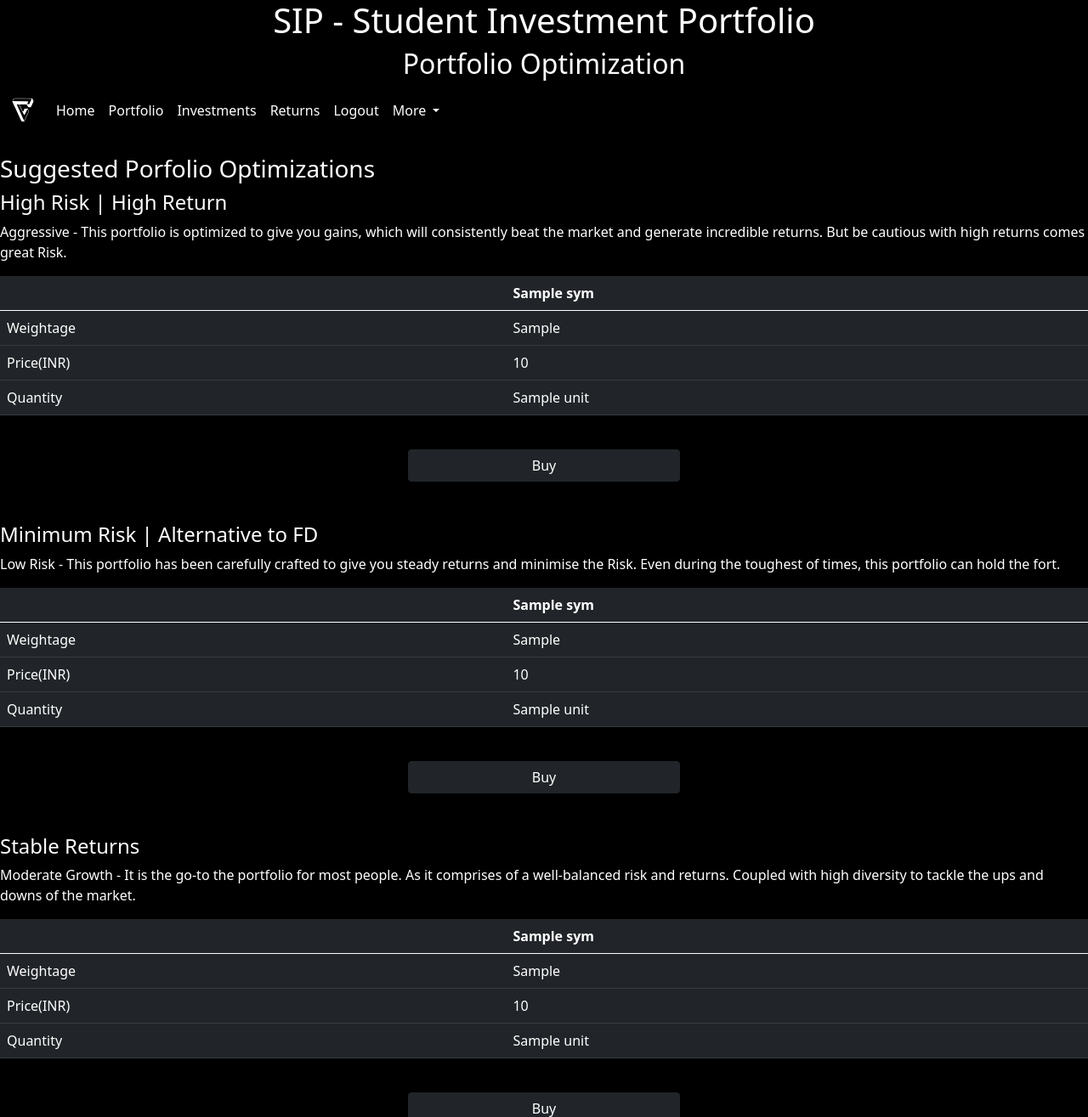
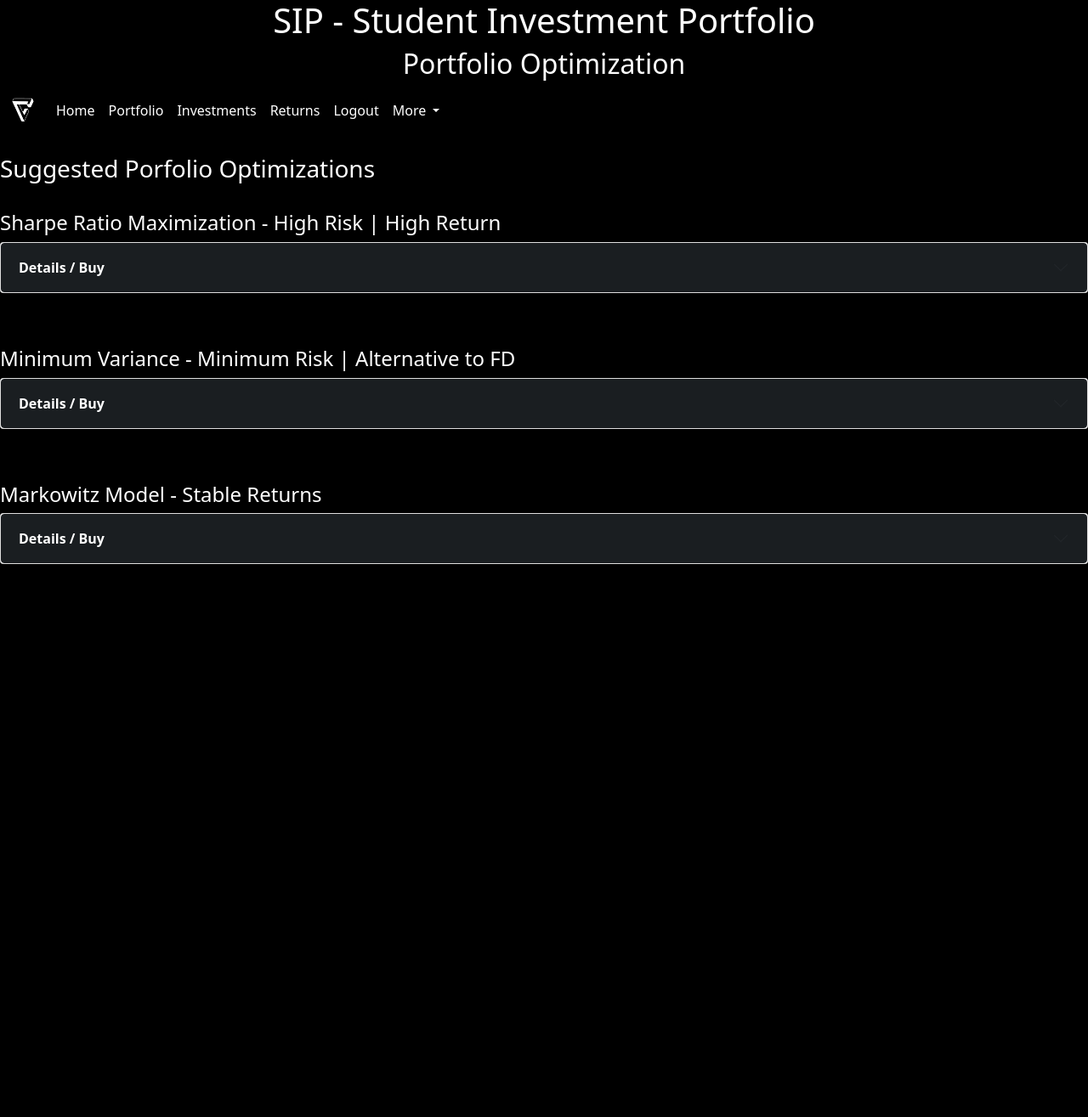
Before and after one commit to shivanshsinghal107/Investment-Portfolio, a Flask app: template templates/optimize.html in a window 1280 px wide. Shown: the top 1315 px of the page at 85% size. After the commit the page ends 664 px from the top, so only its background shows below. Run offline with Flask 2, Linux system fonts and the light colour scheme; the template is opened without the code that fills it: most values are stand-ins (such as "Sample title", 1, 10 or a date in 2020); some libraries are stand-ins or nearby versions.

Commit message:
Added charts and changed the layout of data on the page

```diff
--- a/templates/optimize.html
+++ b/templates/optimize.html
@@ -4,7 +4,16 @@
     <meta charset="utf-8">
     <meta name="viewport" content="width=device-width, initial-scale=1.0">
 
+    <script src="https://cdn.plot.ly/plotly-latest.min.js"></script>
+
     <title>Optimization Results</title>
+
+    <style type="text/css">
+      .chart{
+          margin-top: 15px;
+          text-align: center;
+      }
+    </style>
 
     <link rel="icon" href="../static/logo.png">
     <link href="https://cdn.jsdelivr.net/npm/bootstrap@5.0.0-beta2/dist/css/bootstrap.min.css" rel="stylesheet" integrity="sha384-BmbxuPwQa2lc/FVzBcNJ7UAyJxM6wuqIj61tLrc4wSX0szH/Ev+nYRRuWlolflfl" crossorigin="anonymous">
@@ -55,7 +64,17 @@
     </nav>
     <br>
     <h3>Suggested Porfolio Optimizations</h3>
-    <h4>High Risk | High Return</h4>
+    <br>
+    <h4>Sharpe Ratio Maximization - High Risk | High Return</h4>
+    <div class="accordion" id="accordionExample1">
+      <div class="accordion-item">
+        <h2 class="accordion-header" id="headingOne">
+          <button class="accordion-button btn btn-dark active collapsed" type="button" data-bs-toggle="collapse" data-bs-target="#collapseOne" aria-expanded="true" aria-controls="collapseOne">
+            <strong>Details / Buy</strong>
+          </button>
+        </h2>
+        <div id="collapseOne" class="accordion-collapse collapse" aria-labelledby="headingOne" data-bs-parent="#accordionExample1">
+          <div class="accordion-body">
             <p>Aggressive - This portfolio is optimized to give you gains, which will consistently beat the market and generate incredible returns. But be cautious with high returns comes great Risk.</p>
             <div style="overflow-x: scroll">
               <table class="table table-dark">
@@ -95,8 +114,22 @@
                 <button type="submit" class="btn btn-dark">Buy</button>
               </div>
             </form>
+          </div>
+        </div>
+      </div>
+    </div>
+    <div class="chart" id="sharpechart"></div>
     <br><br>
-    <h4>Minimum Risk | Alternative to FD</h4>
+    <h4>Minimum Variance - Minimum Risk | Alternative to FD</h4>
+    <div class="accordion" id="accordionExample2">
+      <div class="accordion-item">
+        <h2 class="accordion-header" id="headingTwo">
+          <button class="accordion-button btn btn-dark active collapsed" type="button" data-bs-toggle="collapse" data-bs-target="#collapseTwo" aria-expanded="true" aria-controls="collapseTwo">
+            <strong>Details / Buy</strong>
+          </button>
+        </h2>
+        <div id="collapseTwo" class="accordion-collapse collapse" aria-labelledby="headingTwo" data-bs-parent="#accordionExample2">
+          <div class="accordion-body">
             <p>Low Risk - This portfolio has been carefully crafted to give you steady returns and minimise the Risk. Even during the toughest of times, this portfolio can hold the fort.</p>
             <div style="overflow-x: scroll">
               <table class="table table-dark">
@@ -136,8 +169,22 @@
                 <button type="submit" class="btn btn-dark">Buy</button>
               </div>
             </form>
+          </div>
+        </div>
+      </div>
+    </div>
+    <div class="chart" id="varchart"></div>
     <br><br>
-    <h4>Stable Returns {% if markowitz == 'fail' %} (The model doesn't satisfy with the pre decided parameters!) {% endif %}</h4>
+    <h4>Markowitz Model - Stable Returns</h4>
+    <div class="accordion" id="accordionExample3">
+      <div class="accordion-item">
+        <h2 class="accordion-header" id="headingThree">
+          <button class="accordion-button btn btn-dark active collapsed" type="button" data-bs-toggle="collapse" data-bs-target="#collapseThree" aria-expanded="true" aria-controls="collapseThree">
+            <strong>Details / Buy</strong>
+          </button>
+        </h2>
+        <div id="collapseThree" class="accordion-collapse collapse" aria-labelledby="headingThree" data-bs-parent="#accordionExample3">
+          <div class="accordion-body">
             <p>Moderate Growth - It is the go-to the portfolio for most people. As it comprises of a well-balanced risk and returns. Coupled with high diversity to tackle the ups and downs of the market.</p>
             <div style="overflow-x: scroll">
               <table class="table table-dark">
@@ -177,10 +224,51 @@
                 <button type="submit" class="btn btn-dark">Buy</button>
               </div>
             </form>
+          </div>
+        </div>
+      </div>
+    </div>
+    <div class="chart" id="maxreturnchart"></div>
     <br>
 
   </body>
 
+  <script type="text/javascript">
+    var chart = {{sharpe_chart | safe}};
+    var config = {
+      responsive: true,
+      displayModeBar: false
+    };
+    var layout = {
+      font: {size: 15}
+    };
+    Plotly.plot('sharpechart', chart, layout, config);
+  </script>
+
+  <script type="text/javascript">
+    var chart = {{var_chart | safe}};
+    var config = {
+      responsive: true,
+      displayModeBar: false
+    };
+    var layout = {
+      font: {size: 15}
+    };
+    Plotly.plot('varchart', chart, layout, config);
+  </script>
+
+  <script type="text/javascript">
+    var chart = {{max_return_chart | safe}};
+    var config = {
+      responsive: true,
+      displayModeBar: false
+    };
+    var layout = {
+      font: {size: 15}
+    };
+    Plotly.plot('maxreturnchart', chart, layout, config);
+  </script>
+
   <script src="https://cdn.jsdelivr.net/npm/bootstrap@5.0.0-alpha3/dist/js/bootstrap.bundle.min.js" integrity="sha384-popRpmFF9JQgExhfw5tZT4I9/CI5e2QcuUZPOVXb1m7qUmeR2b50u+YFEYe1wgzy" crossorigin="anonymous"></script>
   <script src="https://cdn.jsdelivr.net/npm/bootstrap@5.0.0-beta2/dist/js/bootstrap.bundle.min.js" integrity="sha384-b5kHyXgcpbZJO/tY9Ul7kGkf1S0CWuKcCD38l8YkeH8z8QjE0GmW1gYU5S9FOnJ0" crossorigin="anonymous"></script>
 </html>
```
Lines whose indentation alone changed are shown as unchanged.
